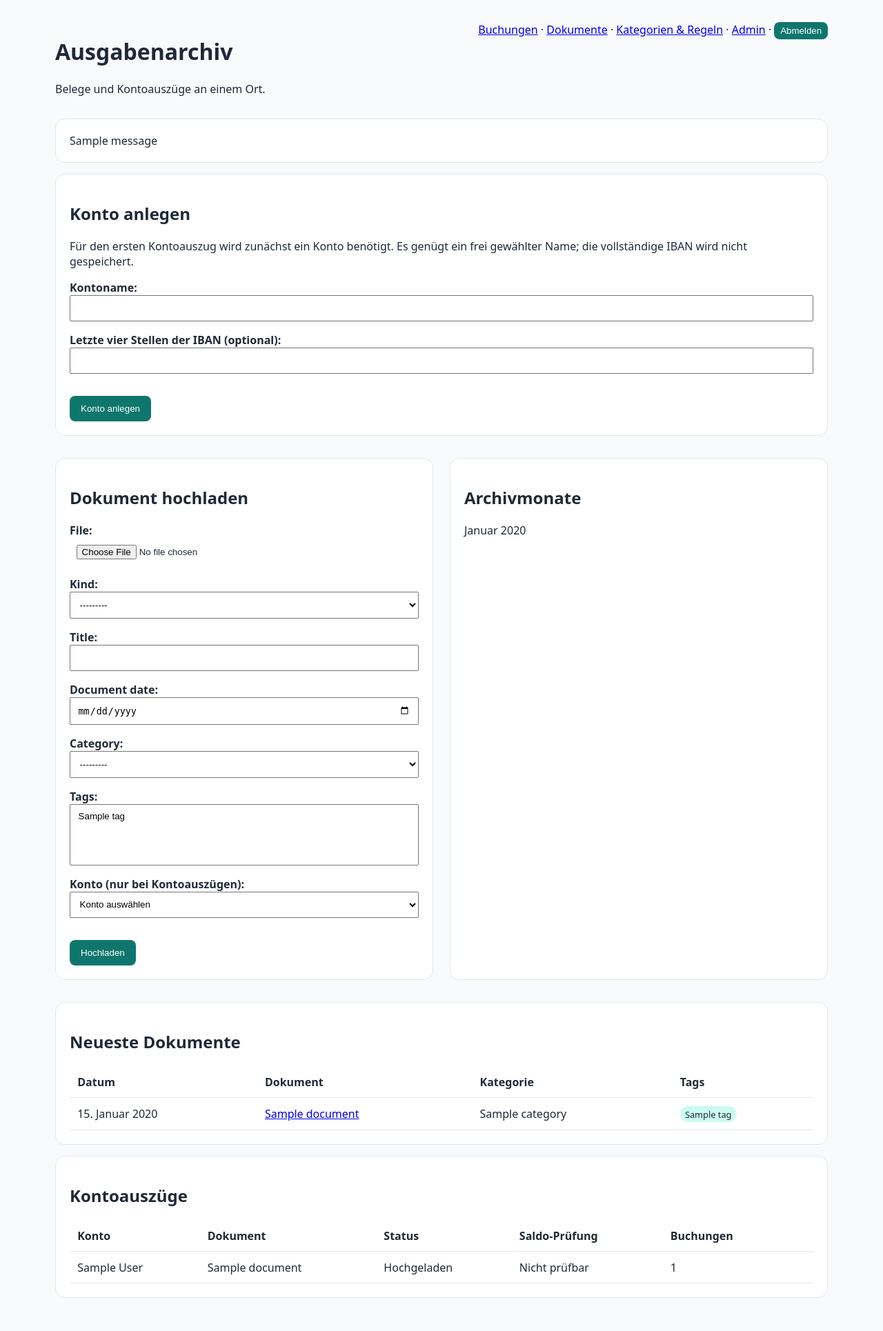
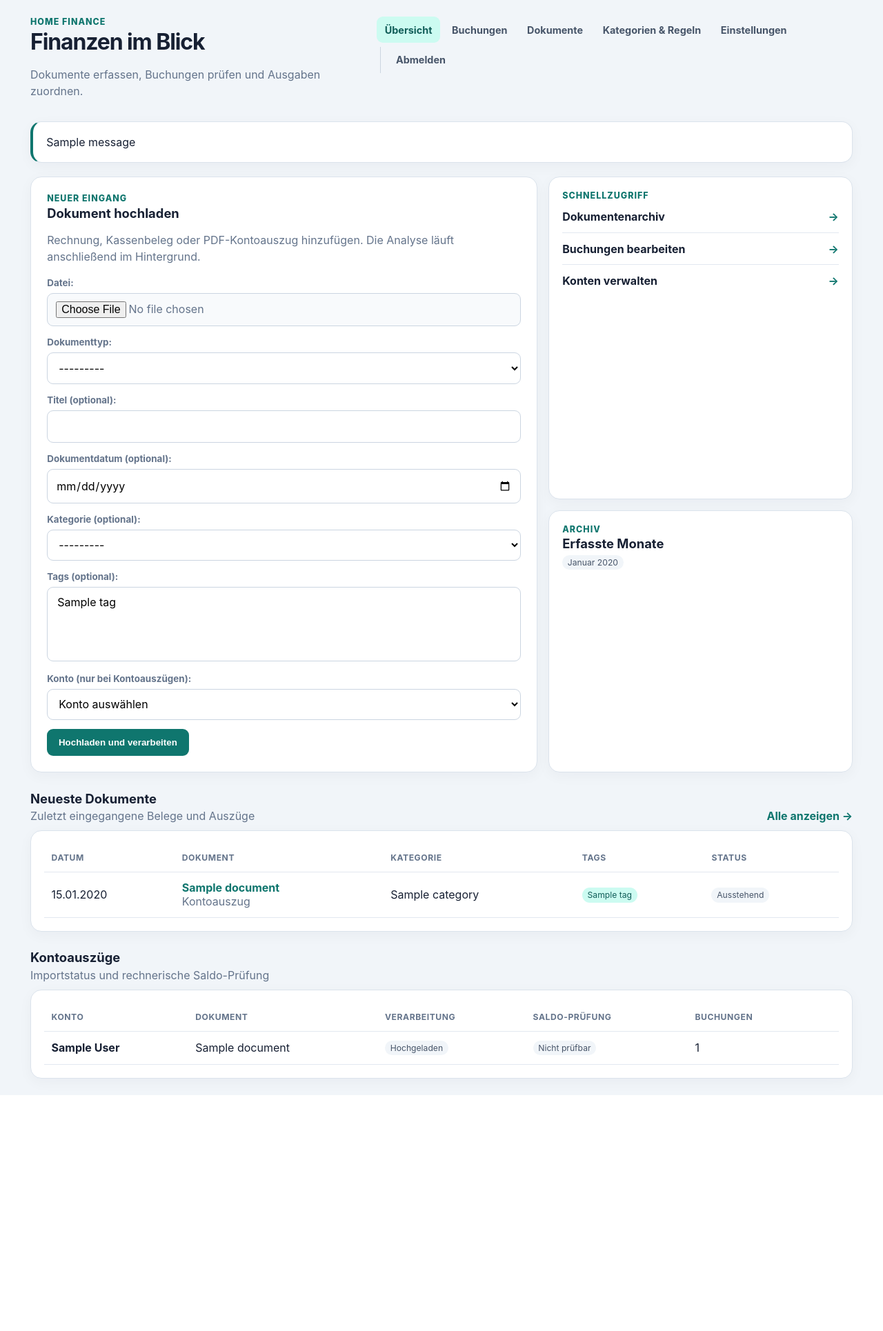
Before and after one commit to lenni-web/home-finance, a Django app: page / in a window 1280 px wide. Shown: the whole page at 69% size. After the commit the page ends 1588 px from the top, so only its background shows below. Run offline with Django 5.2, Linux system fonts and the light colour scheme; a user stored in the database is signed in; tables that the repository leaves empty hold one stand-in row (values such as "Sample post"); one stand-in notice (Sample message) is shown; parts of the project's set-up code (start-up, migrations or seed data) failed here and were passed over.

Commit message:
Navigation und Kontoeinstellungen überarbeiten

```diff
--- a/ledger/forms.py
+++ b/ledger/forms.py
@@ -35,6 +35,14 @@ class DocumentUploadForm(forms.ModelForm):
     class Meta:
         model = Document
         fields = ["file", "kind", "title", "document_date", "category", "tags"]
+        labels = {
+            "file": "Datei",
+            "kind": "Dokumenttyp",
+            "title": "Titel (optional)",
+            "document_date": "Dokumentdatum (optional)",
+            "category": "Kategorie (optional)",
+            "tags": "Tags (optional)",
+        }
         widgets = {"document_date": forms.DateInput(attrs={"type": "date"})}
 
     def clean_file(self):
--- a/ledger/tests.py
+++ b/ledger/tests.py
@@ -78,13 +78,13 @@ class StatementWorkflowTests(TestCase):
         self.client.force_login(self.user)
         self.account = Account.objects.create(name="ING Girokonto")
 
-    def test_account_can_be_created_from_dashboard(self):
+    def test_account_can_be_created_from_settings(self):
         response = self.client.post(reverse("add_account"), {
             "name": "Gemeinschaftskonto",
             "iban_last_four": "1234",
         })
 
-        self.assertRedirects(response, reverse("dashboard"))
+        self.assertRedirects(response, reverse("settings"))
         self.assertTrue(Account.objects.filter(
             name="Gemeinschaftskonto", iban_last_four="1234"
         ).exists())
@@ -95,7 +95,7 @@ class StatementWorkflowTests(TestCase):
             "iban_last_four": "12AB",
         })
 
-        self.assertRedirects(response, reverse("dashboard"))
+        self.assertRedirects(response, reverse("settings"))
         self.assertFalse(Account.objects.filter(name="Fehlerhaft").exists())
 
     def test_statement_review_field_limit_supports_large_statements(self):
--- a/ledger/urls.py
+++ b/ledger/urls.py
@@ -4,7 +4,8 @@ from . import views
 
 urlpatterns = [
     path("", views.dashboard, name="dashboard"),
-    path("accounts/add/", views.add_account, name="add_account"),
+    path("settings/", views.settings, name="settings"),
+    path("settings/accounts/add/", views.add_account, name="add_account"),
     path("documents/upload/", views.upload_document, name="upload_document"),
     path("documents/", views.document_archive, name="document_archive"),
     path("documents/<int:pk>/review/", views.document_review, name="document_review"),
--- a/ledger/views.py
+++ b/ledger/views.py
@@ -2,7 +2,7 @@ import mimetypes
 
 from django.contrib import messages
 from django.contrib.auth.decorators import login_required
-from django.db.models import Q, Sum
+from django.db.models import Count, Q, Sum
 from django.db.models.functions import TruncMonth
 from django.http import FileResponse, HttpResponse
 from django.shortcuts import get_object_or_404, redirect, render
@@ -15,7 +15,9 @@ from .forms import (
 )
 from .document_matching import document_transaction_candidates, refresh_unmatched_document_reviews
 from .importers import INGStatementParser
-from .models import CategorizationRule, Category, Document, Person, StatementImport, Tag, Transaction
+from .models import (
+    Account, CategorizationRule, Category, Document, Person, StatementImport, Tag, Transaction,
+)
 from .rules import matching_rules
 from .tasks import process_document_task, process_statement_task
 
@@ -34,15 +36,24 @@ def dashboard(request):
         "transactions": Transaction.objects.select_related("category")[:10],
         "statement_imports": StatementImport.objects.select_related("document", "account")[:10],
         "months": months,
+        "upload_form": DocumentUploadForm(),
+    })
+
+
+@login_required
+def settings(request):
+    return render(request, "ledger/settings.html", {
+        "accounts": Account.objects.annotate(
+            statement_count=Count("statementimport")
+        ).order_by("name"),
         "account_form": AccountForm(),
-        "upload_form": DocumentUploadForm(),
     })
 
 
 @login_required
 def add_account(request):
     if request.method != "POST":
-        return redirect("dashboard")
+        return redirect("settings")
     form = AccountForm(request.POST)
     if form.is_valid():
         account = form.save()
@@ -50,7 +61,7 @@ def add_account(request):
     else:
         details = " ".join(error for errors in form.errors.values() for error in errors)
         messages.error(request, f"Das Konto konnte nicht angelegt werden: {details}")
-    return redirect("dashboard")
+    return redirect("settings")
 
 
 @login_required
--- /dev/null
+++ b/templates/ledger/_navigation.html
@@ -0,0 +1,17 @@
+<style>
+  .main-nav { display:flex; align-items:center; gap:.35rem; flex-wrap:wrap; }
+  .main-nav a, .main-nav button { box-sizing:border-box; display:inline-flex; align-items:center; min-height:38px; margin:0; padding:.5rem .72rem; border:0; border-radius:9px; background:transparent; color:#475569; font:inherit; font-size:.9rem; font-weight:650; text-decoration:none; cursor:pointer; }
+  .main-nav a:hover, .main-nav button:hover { background:#e2e8f0; color:#0f172a; }
+  .main-nav a.active { background:#ccfbf1; color:#115e59; }
+  .main-nav .logout { margin-left:.3rem; border-left:1px solid #cbd5e1; padding-left:.65rem; }
+  .main-nav form { margin:0; }
+  @media(max-width:800px) { .main-nav { margin-top:1rem; } .main-nav .logout { margin-left:0; border-left:0; } }
+</style>
+<nav class="main-nav" aria-label="Hauptnavigation">
+  <a href="{% url 'dashboard' %}" class="{% if request.resolver_match.url_name == 'dashboard' %}active{% endif %}">Übersicht</a>
+  <a href="{% url 'transaction_overview' %}" class="{% if request.resolver_match.url_name == 'transaction_overview' %}active{% endif %}">Buchungen</a>
+  <a href="{% url 'document_archive' %}" class="{% if request.resolver_match.url_name == 'document_archive' or request.resolver_match.url_name == 'document_review' %}active{% endif %}">Dokumente</a>
+  <a href="{% url 'manage_classification' %}" class="{% if request.resolver_match.url_name == 'manage_classification' %}active{% endif %}">Kategorien & Regeln</a>
+  <a href="{% url 'settings' %}" class="{% if request.resolver_match.url_name == 'settings' %}active{% endif %}">Einstellungen</a>
+  <form class="logout" method="post" action="{% url 'logout' %}">{% csrf_token %}<button>Abmelden</button></form>
+</nav>
--- a/templates/ledger/dashboard.html
+++ b/templates/ledger/dashboard.html
@@ -1,35 +1,55 @@
 <!doctype html>
 <html lang="de">
 <head>
-  <meta charset="utf-8">
-  <meta name="viewport" content="width=device-width, initial-scale=1">
-  <title>Ausgabenarchiv</title>
+  <meta charset="utf-8"><meta name="viewport" content="width=device-width, initial-scale=1">
+  <title>Übersicht · Ausgabenarchiv</title>
   <style>
-    :root { font-family: system-ui, sans-serif; color: #1f2937; background: #f8fafc; }
-    body { max-width: 1120px; margin: auto; padding: 2rem; }
-    header, .grid { display: flex; justify-content: space-between; gap: 1.5rem; }
-    .card { background: white; border: 1px solid #e2e8f0; border-radius: 14px; padding: 1.25rem; margin: 1rem 0; }
-    .grid > * { flex: 1; } table { width: 100%; border-collapse: collapse; }
-    th, td { text-align: left; padding: .7rem; border-bottom: 1px solid #e2e8f0; }
-    label { display: block; margin-top: .65rem; font-weight: 600; }
-    input, select { width: 100%; box-sizing: border-box; padding: .6rem; }
-    button { margin-top: 1rem; padding: .7rem 1rem; border: 0; border-radius: 8px; background: #0f766e; color: white; }
-    .tag { display: inline-block; padding: .15rem .45rem; border-radius: 999px; background: #ccfbf1; font-size: .8rem; }
-    @media (max-width: 760px) { .grid, header { display: block; } body { padding: 1rem; } }
+    :root { font-family:Inter,ui-sans-serif,system-ui,sans-serif; color:#172033; background:#f1f5f9; }
+    * { box-sizing:border-box; } body { max-width:1240px; margin:auto; padding:1.5rem; }
+    header { display:flex; justify-content:space-between; align-items:flex-start; gap:1.5rem; }
+    h1 { margin:.1rem 0 .25rem; letter-spacing:-.035em; font-size:2rem; } h2 { margin:.15rem 0 .3rem; font-size:1.15rem; }
+    p { color:#64748b; line-height:1.5; }
+    .eyebrow { color:#0f766e; font-size:.78rem; font-weight:800; letter-spacing:.08em; text-transform:uppercase; }
+    .card { background:white; border:1px solid #dbe3ec; border-radius:16px; padding:1.2rem; box-shadow:0 5px 20px rgba(15,23,42,.04); }
+    .message { margin:1rem 0; border-left:4px solid #0f766e; }
+    .top-grid { display:grid; grid-template-columns:minmax(360px,1.25fr) minmax(260px,.75fr); gap:1rem; margin:1.25rem 0; }
+    .upload { padding:1.45rem; } .upload form p { margin:.8rem 0; }
+    label { display:block; margin-bottom:.3rem; font-size:.84rem; font-weight:700; }
+    input,select { width:100%; padding:.68rem .75rem; border:1px solid #cbd5e1; border-radius:9px; background:white; font:inherit; }
+    input[type=file] { background:#f8fafc; }
+    button.primary { padding:.75rem 1.05rem; border:0; border-radius:9px; background:#0f766e; color:white; font-weight:750; cursor:pointer; }
+    .side-stack { display:grid; gap:1rem; }
+    .quick-link { display:flex; justify-content:space-between; align-items:center; padding:.8rem 0; border-bottom:1px solid #e2e8f0; color:#172033; text-decoration:none; font-weight:650; }
+    .quick-link:last-child { border:0; } .quick-link span { color:#0f766e; }
+    .section-head { display:flex; justify-content:space-between; align-items:end; margin:1.5rem 0 .65rem; }
+    .section-head a { color:#0f766e; font-weight:700; text-decoration:none; }
+    .table-wrap { overflow:auto; } table { width:100%; border-collapse:collapse; }
+    th,td { padding:.78rem .65rem; border-bottom:1px solid #e2e8f0; text-align:left; vertical-align:middle; }
+    th { color:#64748b; font-size:.76rem; text-transform:uppercase; letter-spacing:.045em; }
+    td a { color:#0f766e; font-weight:650; text-decoration:none; }
+    .tag,.status { display:inline-block; padding:.2rem .48rem; border-radius:999px; font-size:.76rem; }
+    .tag { background:#ccfbf1; color:#115e59; } .status { background:#f1f5f9; color:#475569; }
+    .status.good { background:#dcfce7; color:#166534; } .status.warn { background:#fef3c7; color:#92400e; }
+    .muted { color:#64748b; } .empty { padding:1.4rem; text-align:center; color:#64748b; }
+    @media(max-width:850px){body{padding:1rem}header{display:block}.top-grid{grid-template-columns:1fr}.section-head{align-items:center}}
   </style>
 </head>
 <body>
-  <header><div><h1>Ausgabenarchiv</h1><p>Belege und Kontoauszüge an einem Ort.</p></div><nav><a href="{% url 'transaction_overview' %}">Buchungen</a> · <a href="{% url 'document_archive' %}">Dokumente</a> · <a href="{% url 'manage_classification' %}">Kategorien & Regeln</a> · <a href="/admin/">Admin</a> · <form method="post" action="{% url 'logout' %}" style="display:inline">{% csrf_token %}<button style="margin:0;padding:.3rem .55rem">Abmelden</button></form></nav></header>
-  {% for message in messages %}<div class="card">{{ message }}</div>{% endfor %}
-  <section class="card"><h2>Konto anlegen</h2><p>Für den ersten Kontoauszug wird zunächst ein Konto benötigt. Es genügt ein frei gewählter Name; die vollständige IBAN wird nicht gespeichert.</p><form method="post" action="{% url 'add_account' %}">{% csrf_token %}{{ account_form.as_p }}<button>Konto anlegen</button></form></section>
-  <div class="grid">
-    <section class="card"><h2>Dokument hochladen</h2><form method="post" enctype="multipart/form-data" action="{% url 'upload_document' %}">{% csrf_token %}{{ upload_form.as_p }}<button>Hochladen</button></form></section>
-    <section class="card"><h2>Archivmonate</h2>{% for item in months %}<p>{{ item.month|date:"F Y" }}</p>{% empty %}<p>Noch keine Dokumente.</p>{% endfor %}</section>
+  <header><div><div class="eyebrow">Home Finance</div><h1>Finanzen im Blick</h1><p>Dokumente erfassen, Buchungen prüfen und Ausgaben zuordnen.</p></div>{% include "ledger/_navigation.html" %}</header>
+  {% for message in messages %}<div class="card message">{{ message }}</div>{% endfor %}
+  <div class="top-grid">
+    <section class="card upload"><div class="eyebrow">Neuer Eingang</div><h2>Dokument hochladen</h2><p>Rechnung, Kassenbeleg oder PDF-Kontoauszug hinzufügen. Die Analyse läuft anschließend im Hintergrund.</p><form method="post" enctype="multipart/form-data" action="{% url 'upload_document' %}">{% csrf_token %}{{ upload_form.as_p }}<button class="primary">Hochladen und verarbeiten</button></form></section>
+    <div class="side-stack">
+      <section class="card"><div class="eyebrow">Schnellzugriff</div><a class="quick-link" href="{% url 'document_archive' %}">Dokumentenarchiv <span>→</span></a><a class="quick-link" href="{% url 'transaction_overview' %}">Buchungen bearbeiten <span>→</span></a><a class="quick-link" href="{% url 'settings' %}">Konten verwalten <span>→</span></a></section>
+      <section class="card"><div class="eyebrow">Archiv</div><h2>Erfasste Monate</h2>{% for item in months %}<span class="status">{{ item.month|date:"F Y" }}</span> {% empty %}<p>Noch keine datierten Dokumente.</p>{% endfor %}</section>
+    </div>
   </div>
-  <section class="card"><h2>Neueste Dokumente</h2><table><thead><tr><th>Datum</th><th>Dokument</th><th>Kategorie</th><th>Tags</th></tr></thead><tbody>
-    {% for document in documents %}<tr><td>{{ document.document_date|default:"–" }}</td><td><a href="{% url 'document_review' document.pk %}">{{ document }}</a></td><td>{{ document.category|default:"–" }}</td><td>{% for tag in document.tags.all %}<span class="tag">{{ tag }}</span> {% endfor %}</td></tr>{% empty %}<tr><td colspan="4">Noch keine Dokumente.</td></tr>{% endfor %}
+  <div class="section-head"><div><h2>Neueste Dokumente</h2><span class="muted">Zuletzt eingegangene Belege und Auszüge</span></div><a href="{% url 'document_archive' %}">Alle anzeigen →</a></div>
+  <section class="card table-wrap"><table><thead><tr><th>Datum</th><th>Dokument</th><th>Kategorie</th><th>Tags</th><th>Status</th></tr></thead><tbody>
+    {% for document in documents %}<tr><td>{{ document.document_date|date:"d.m.Y"|default:"–" }}</td><td><a href="{% url 'document_review' document.pk %}">{{ document }}</a><div class="muted">{{ document.get_kind_display }}</div></td><td>{{ document.category|default:"–" }}</td><td>{% for tag in document.tags.all %}<span class="tag">{{ tag }}</span> {% empty %}–{% endfor %}</td><td><span class="status">{{ document.get_processing_status_display }}</span></td></tr>{% empty %}<tr><td colspan="5" class="empty">Noch keine Dokumente vorhanden.</td></tr>{% endfor %}
   </tbody></table></section>
-  <section class="card"><h2>Kontoauszüge</h2><table><thead><tr><th>Konto</th><th>Dokument</th><th>Status</th><th>Saldo-Prüfung</th><th>Buchungen</th><th></th></tr></thead><tbody>
-    {% for statement in statement_imports %}<tr><td>{{ statement.account }}</td><td>{{ statement.document }}</td><td>{{ statement.get_status_display }}</td><td>{% if statement.reconciliation_status == "balanced" %}✓ {{ statement.get_reconciliation_status_display }}{% elif statement.reconciliation_status == "mismatch" %}⚠ {{ statement.get_reconciliation_status_display }} ({{ statement.reconciliation_difference|floatformat:2 }} €){% else %}{{ statement.get_reconciliation_status_display }}{% endif %}</td><td>{{ statement.transactions.count }}</td><td>{% if statement.status == "review" %}<a href="{% url 'statement_review' statement.pk %}">Jetzt prüfen</a>{% endif %}</td></tr>{% empty %}<tr><td colspan="6">Noch keine Kontoauszüge.</td></tr>{% endfor %}
+  <div class="section-head"><div><h2>Kontoauszüge</h2><span class="muted">Importstatus und rechnerische Saldo-Prüfung</span></div></div>
+  <section class="card table-wrap"><table><thead><tr><th>Konto</th><th>Dokument</th><th>Verarbeitung</th><th>Saldo-Prüfung</th><th>Buchungen</th><th></th></tr></thead><tbody>
+    {% for statement in statement_imports %}<tr><td><strong>{{ statement.account }}</strong></td><td>{{ statement.document }}</td><td><span class="status">{{ statement.get_status_display }}</span></td><td>{% if statement.reconciliation_status == "balanced" %}<span class="status good">✓ {{ statement.get_reconciliation_status_display }}</span>{% elif statement.reconciliation_status == "mismatch" %}<span class="status warn">⚠ {{ statement.get_reconciliation_status_display }} · {{ statement.reconciliation_difference|floatformat:2 }} €</span>{% else %}<span class="status">{{ statement.get_reconciliation_status_display }}</span>{% endif %}</td><td>{{ statement.transactions.count }}</td><td>{% if statement.status == "review" %}<a href="{% url 'statement_review' statement.pk %}">Jetzt prüfen →</a>{% endif %}</td></tr>{% empty %}<tr><td colspan="6" class="empty">Noch keine Kontoauszüge vorhanden.</td></tr>{% endfor %}
   </tbody></table></section>
 </body></html>
--- a/templates/ledger/document_archive.html
+++ b/templates/ledger/document_archive.html
@@ -18,7 +18,7 @@
   </style>
 </head>
 <body>
-  <header><div><h1>Dokumentenarchiv</h1><p>Belege, Rechnungen und Kontoauszüge nach Monat.</p></div><nav><a href="{% url 'dashboard' %}">Übersicht</a> · <a href="{% url 'transaction_overview' %}">Buchungen</a></nav></header>
+  <header><div><h1>Dokumentenarchiv</h1><p>Belege, Rechnungen und Kontoauszüge nach Monat.</p></div>{% include "ledger/_navigation.html" %}</header>
   {% for message in messages %}<div class="card">{{ message }}</div>{% endfor %}
   <section class="card"><form method="get"><div class="filters">{{ filters.as_p }}</div><p><button>Filtern</button> <a href="{% url 'document_archive' %}">Zurücksetzen</a></p></form></section>
   {% regroup documents by archive_month as month_groups %}
--- a/templates/ledger/document_review.html
+++ b/templates/ledger/document_review.html
@@ -20,7 +20,7 @@
   </style>
 </head>
 <body>
-  <header><div><h1>Dokument prüfen</h1><p>{{ document.original_filename }} · {{ document.get_processing_status_display }}</p></div><nav><a href="{% url 'dashboard' %}">Übersicht</a> · <a href="{% url 'document_archive' %}">Archiv</a></nav></header>
+  <header><div><h1>Dokument prüfen</h1><p>{{ document.original_filename }} · {{ document.get_processing_status_display }}</p></div>{% include "ledger/_navigation.html" %}</header>
   {% for message in messages %}<div class="card">{{ message }}</div>{% endfor %}
   {% if document.processing_error %}<div class="card error">{{ document.processing_error }}</div>{% endif %}
   <div class="grid">
--- a/templates/ledger/manage_classification.html
+++ b/templates/ledger/manage_classification.html
@@ -20,7 +20,7 @@
   </style>
 </head>
 <body>
-  <header><div><h1>Kategorien, Tags, Personen & Regeln</h1><p>Zuordnungen zentral verwalten und Automatisierung nachvollziehbar halten.</p></div><nav><a href="{% url 'dashboard' %}">Archiv</a> · <a href="{% url 'transaction_overview' %}">Buchungen</a></nav></header>
+  <header><div><h1>Kategorien, Tags, Personen & Regeln</h1><p>Zuordnungen zentral verwalten und Automatisierung nachvollziehbar halten.</p></div>{% include "ledger/_navigation.html" %}</header>
   {% for message in messages %}<div class="card messages">{{ message }}</div>{% endfor %}
   <div class="grid">
     <section class="card"><h2>Kategorie anlegen</h2><form method="post">{% csrf_token %}<input type="hidden" name="kind" value="category">{{ forms.category.as_p }}<button>Anlegen</button></form></section>
--- a/templates/ledger/statement_review.html
+++ b/templates/ledger/statement_review.html
@@ -23,7 +23,7 @@
   </style>
 </head>
 <body>
-  <header><div><h1>Kontoauszug prüfen</h1><p>{{ statement.account }} · {{ transaction_count }} Buchungen · Status: {{ statement.get_status_display }}</p></div><a href="{% url 'dashboard' %}">Zur Übersicht</a></header>
+  <header><div><h1>Kontoauszug prüfen</h1><p>{{ statement.account }} · {{ transaction_count }} Buchungen · Status: {{ statement.get_status_display }}</p></div>{% include "ledger/_navigation.html" %}</header>
   {% for message in messages %}<div class="card">{{ message }}</div>{% endfor %}
   <section class="card"><h2>Saldo-Prüfung: {{ statement.get_reconciliation_status_display }}</h2>{% if statement.reconciliation_status != "unavailable" %}<p>Anfangssaldo: {{ statement.opening_balance|floatformat:2 }} € · Summe der Buchungen: {{ statement.transaction_total|floatformat:2 }} € · Endsaldo: {{ statement.closing_balance|floatformat:2 }} €</p><p>{% if statement.reconciliation_status == "balanced" %}✓ Der Kontoauszug ist rechnerisch ausgeglichen.{% else %}⚠ Abweichung: {{ statement.reconciliation_difference|floatformat:2 }} €. Bitte Buchungen vor der Bestätigung prüfen.{% endif %}</p>{% else %}<p>Anfangs- oder Endsaldo konnte nicht sicher erkannt werden.</p>{% endif %}</section>
   <form method="post">{% csrf_token %}{{ formset.management_form }}{{ formset.non_form_errors }}
--- a/templates/ledger/transaction_overview.html
+++ b/templates/ledger/transaction_overview.html
@@ -31,7 +31,7 @@
   </style>
 </head>
 <body>
-  <header><div><h1>Buchungsübersicht</h1><p>{{ transaction_count }} Buchungen, davon {{ uncategorized_count }} ohne Kategorie</p></div><nav><a href="{% url 'dashboard' %}">Archiv</a> · <a href="{% url 'manage_classification' %}">Kategorien & Regeln</a></nav></header>
+  <header><div><h1>Buchungsübersicht</h1><p>{{ transaction_count }} Buchungen, davon {{ uncategorized_count }} ohne Kategorie</p></div>{% include "ledger/_navigation.html" %}</header>
   {% for message in messages %}<div class="card messages">{{ message }}</div>{% endfor %}
   <section class="summary">
     <div class="card metric">Einnahmen<strong class="positive">{{ totals.income|floatformat:2 }} €</strong></div>
```
Also changed, not shown: templates/ledger/settings.html (added, +43 -0 lines).
